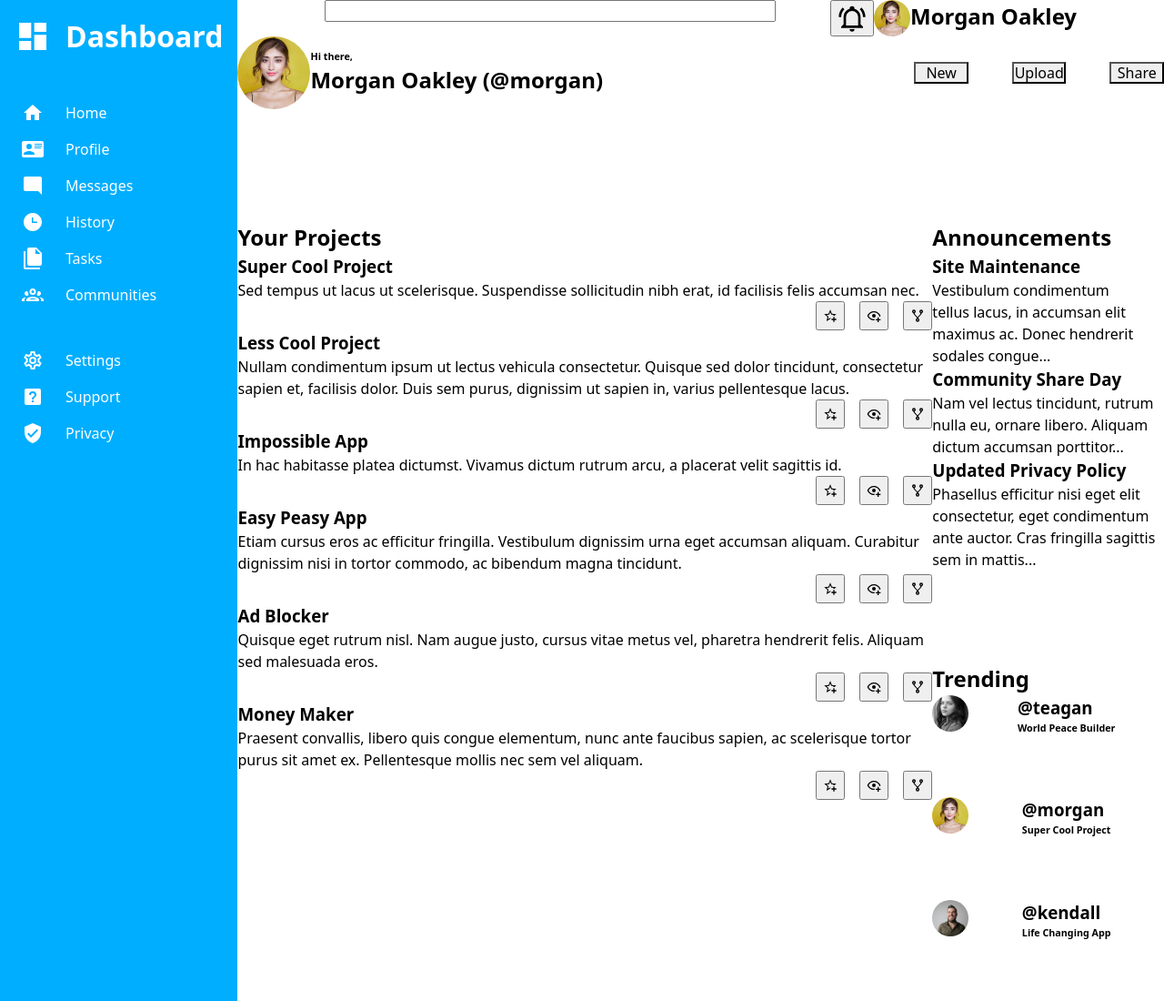
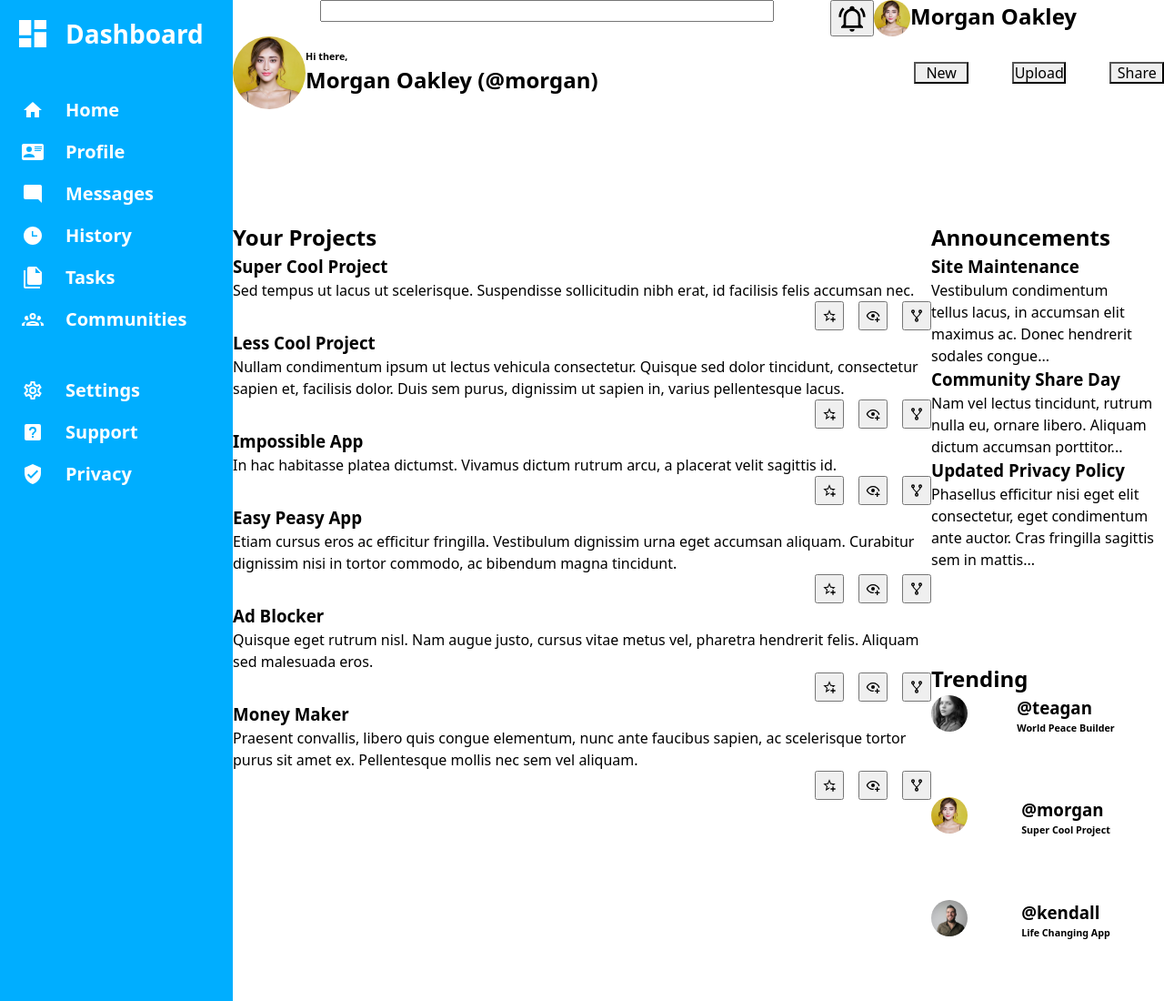
Before and after one commit to cgrustas/admin-dashboard, a website: page index.html in a window 1280 px wide. Shown: the top 1100 px of the page at 91% size. Drawn offline with nearby package versions, Linux system fonts and the light colour scheme.

Commit message:
Update sidebar typography
- Set h1 font-size to 1.75rem
- Set navigation link font-size to 1.25rem
- Set navigation link font-weight to bold

```diff
--- a/css/styles.css
+++ b/css/styles.css
@@ -12,12 +12,6 @@ a {
     text-decoration: none;
 }
 
-/* Commit 2:
-Update sidebar typography
-- Set h1 font-size to 2rem
-- Set navigation link font-size to 1.25rem
-- Set navigation link font-weight to bold
-*/
 .sidebar {
     grid-area: sidebar;
     padding: 16px;
@@ -28,18 +22,27 @@ Update sidebar typography
     color: white;
 }
 
+.sidebar h1,
+.sidebar a {
+    display: grid;
+    grid-template-columns: 2.5rem auto;
+    align-items: center;
+    gap: 1rem;
+}
+
+.sidebar h1 {
+    font-size: 1.75rem;
+}
+
 .sidebar nav {
     display: flex;
     flex-direction: column;
     gap: 1rem;
 }
 
-.sidebar h1,
-.sidebar a {
-    display: grid;
-    grid-template-columns: 2.5rem auto;
-    align-items: center;
-    gap: 1rem;
+.sidebar nav a span {
+    font-size: 1.25rem;
+    font-weight: bold;
 }
 
 .sidebar img {
```
